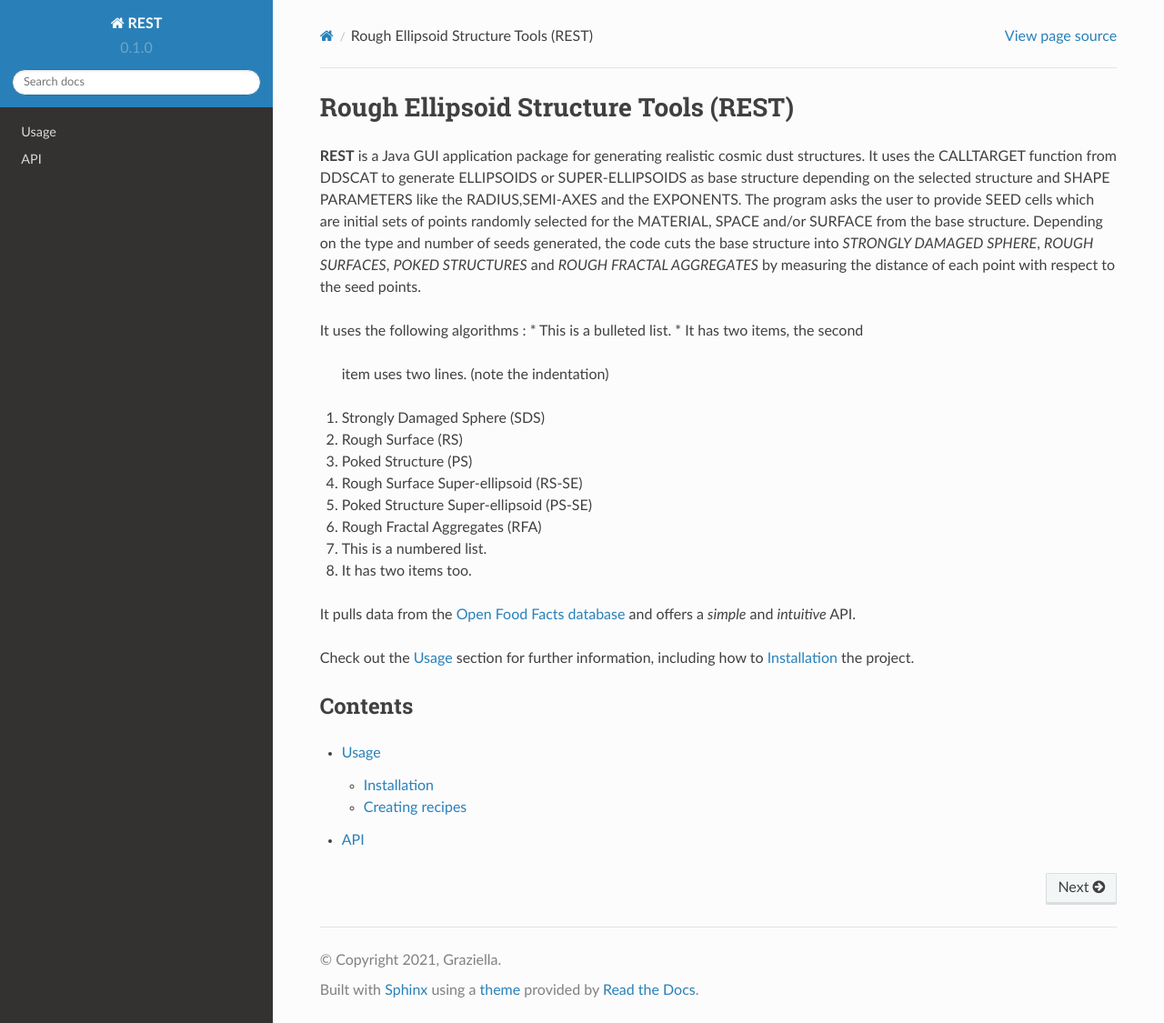
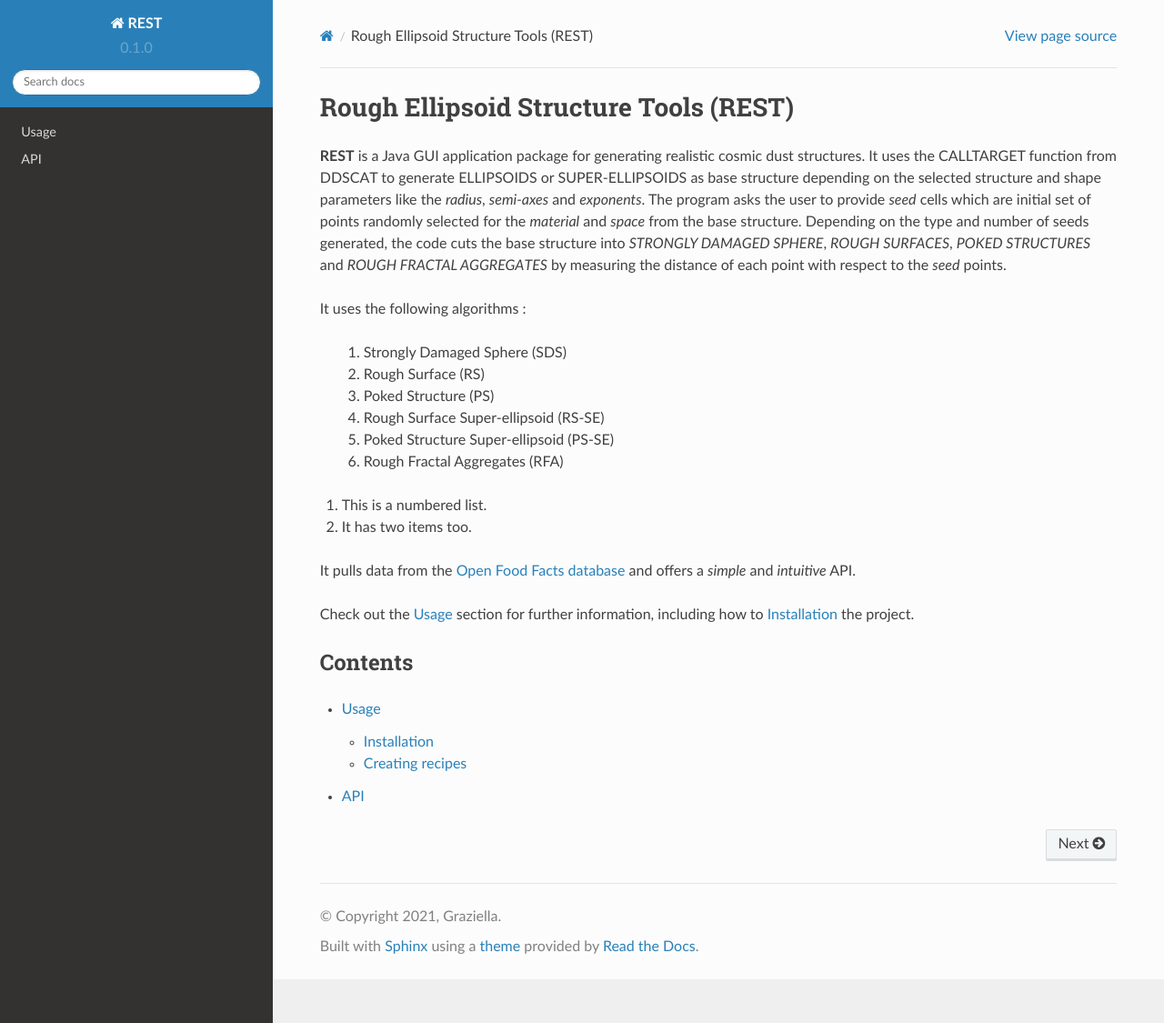
Before and after one commit to prithishh3/rtd-tutorial, a Sphinx documentation site: the page built from docs/source/index.rst, in a window 1280 px wide and 1125 px high. Shown: the whole window at 91% size. Built offline with Sphinx 7.4.7 and the Read the Docs theme 2.0.0, drawn with Linux system fonts in a browser that asks for light colours.

Commit message:
Update index.rst

```diff
--- a/docs/source/index.rst
+++ b/docs/source/index.rst
@@ -2,19 +2,16 @@
 ===================================
 
 **REST** is a Java GUI application package for generating realistic cosmic dust structures.
-It uses the CALLTARGET function from DDSCAT to generate ELLIPSOIDS or SUPER-ELLIPSOIDS as base structure depending on the selected structure and SHAPE PARAMETERS like the RADIUS,SEMI-AXES and the EXPONENTS. The program asks the user to provide SEED cells which are initial sets of points randomly selected for the MATERIAL, SPACE and/or SURFACE from the base structure. Depending on the type and number of seeds generated, the code cuts the base structure into *STRONGLY DAMAGED SPHERE*, *ROUGH SURFACES*, *POKED STRUCTURES* and *ROUGH FRACTAL AGGREGATES* by measuring the distance of each point with respect to the seed points.
+It uses the CALLTARGET function from DDSCAT to generate ELLIPSOIDS or SUPER-ELLIPSOIDS as base structure depending on the selected structure and shape parameters like the *radius*, *semi-axes* and *exponents*. The program asks the user to provide *seed* cells which are initial set of points randomly selected for the *material* and *space* from the base structure. Depending on the type and number of seeds generated, the code cuts the base structure into *STRONGLY DAMAGED SPHERE*, *ROUGH SURFACES*, *POKED STRUCTURES* and *ROUGH FRACTAL AGGREGATES* by measuring the distance of each point with respect to the *seed* points.
 
 It uses the following algorithms :
-* This is a bulleted list.
-* It has two items, the second
-  item uses two lines. (note the indentation)
 
-1. Strongly Damaged Sphere (SDS)
-2. Rough Surface (RS)
-3. Poked Structure (PS)
-4. Rough Surface Super-ellipsoid (RS-SE)
-5. Poked Structure Super-ellipsoid (PS-SE)
-6. Rough Fractal Aggregates (RFA)
+        1. Strongly Damaged Sphere (SDS)
+        2. Rough Surface (RS)
+        3. Poked Structure (PS)
+        4. Rough Surface Super-ellipsoid (RS-SE)
+        5. Poked Structure Super-ellipsoid (PS-SE)
+        6. Rough Fractal Aggregates (RFA)
 
 #. This is a numbered list.
 #. It has two items too.
```
